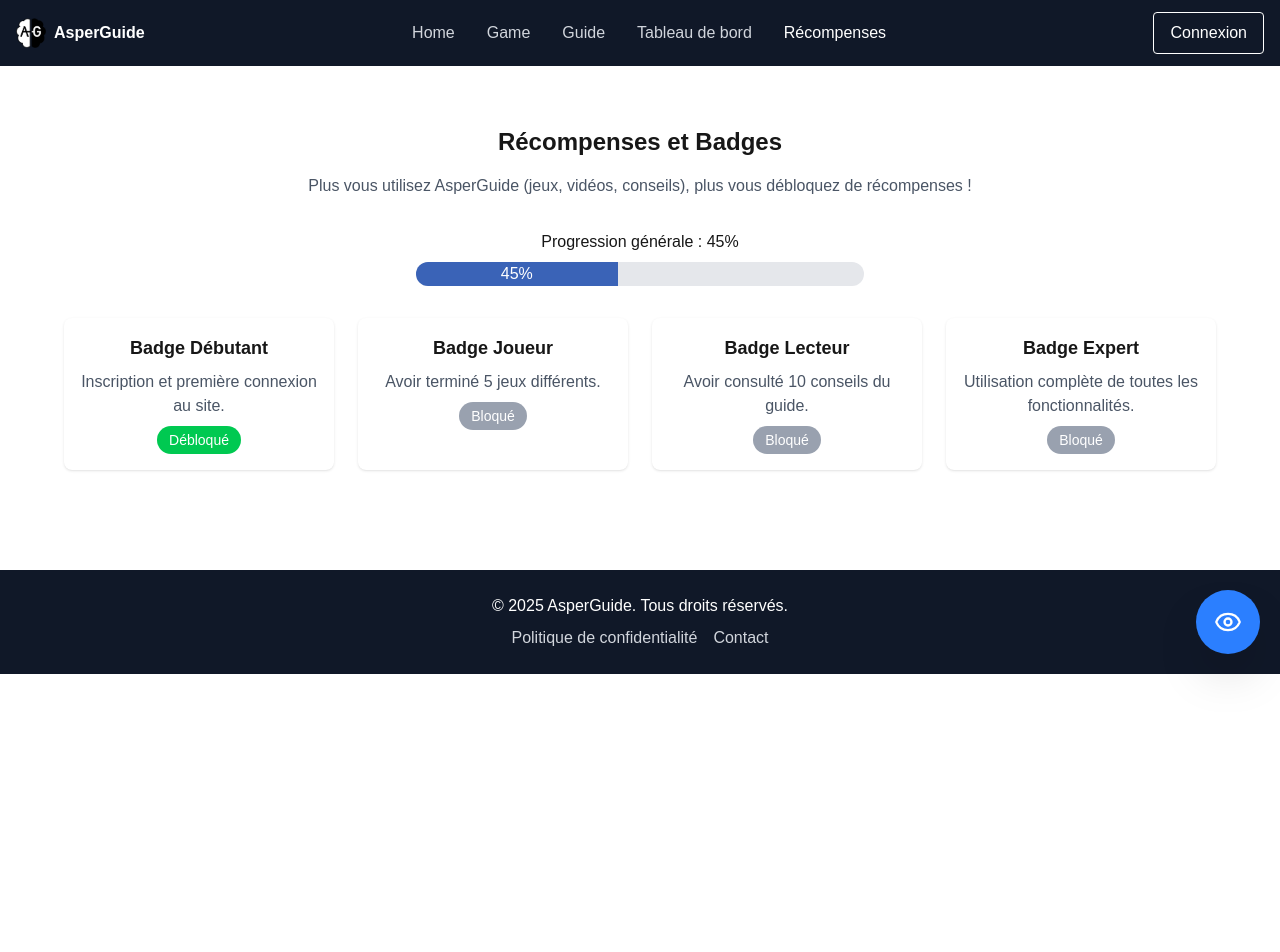
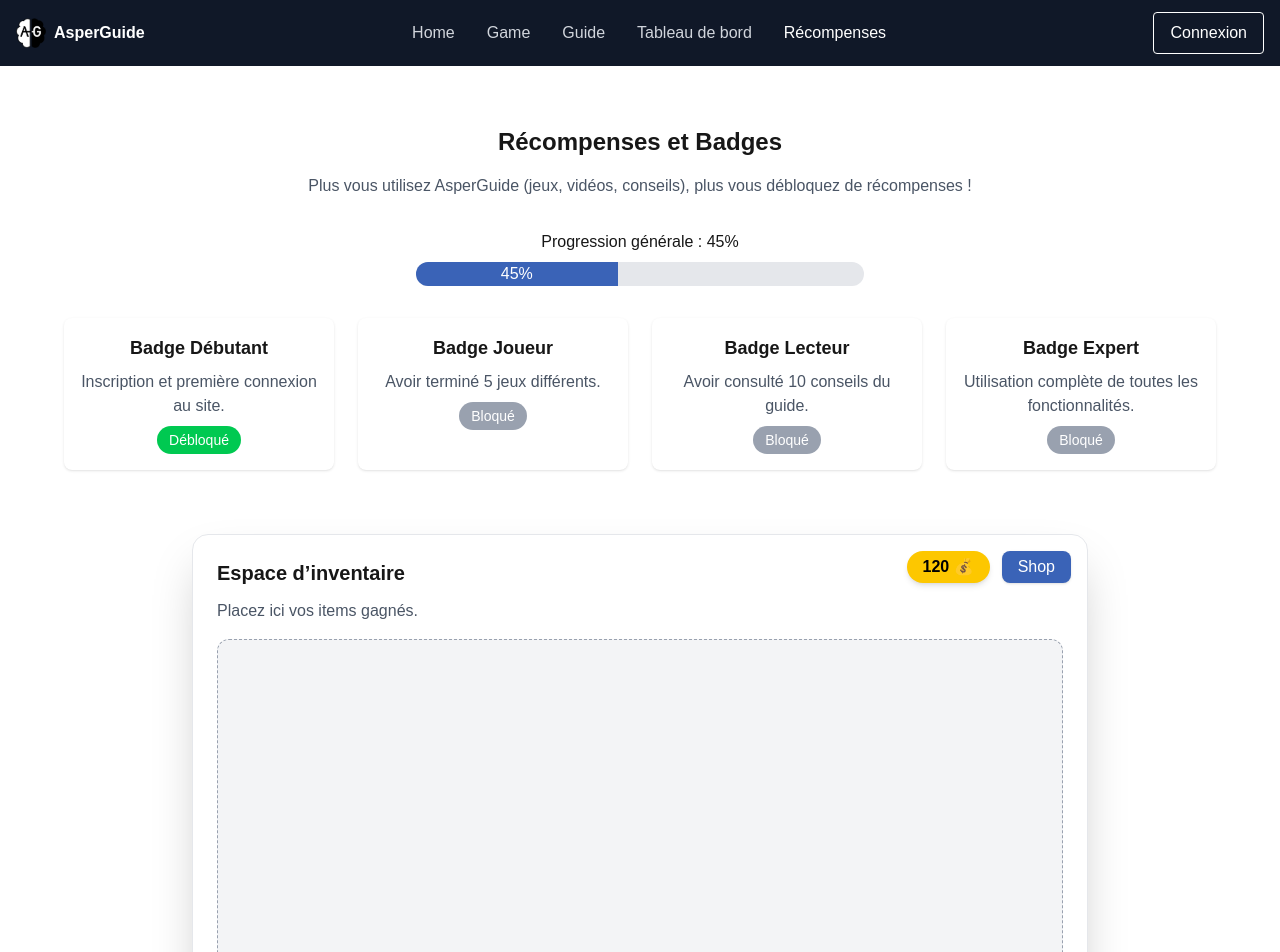
Before and after one commit to Asperguide/front, a Next.js app in the folder asperguide/: page /rewards in a window 1280 px wide. Shown: the top 952 px of the page. Before the commit the page ends 800 px from the top, so only its background shows below. Built offline with nearby package versions, Linux system fonts and the light colour scheme.

Commit message:
[ADD] zone for item rewards

```diff
--- a/asperguide/app/rewards/page.tsx
+++ b/asperguide/app/rewards/page.tsx
@@ -1,18 +1,25 @@
 'use client';
 
+import { useState } from 'react';
+
 export default function RewardsPage() {
+  const [shopOpen, setShopOpen] = useState(false);
+  const [credits, setCredits] = useState(120);
+
   return (
     <main className="p-5">
       <section className="py-5" aria-labelledby="rewards-title">
         <div className="max-w-6xl mx-auto">
 
-          <h2 id="rewards-title" className="text-center text-2xl font-semibold mb-4">Récompenses et Badges</h2>
+          <h2 id="rewards-title" className="text-center text-2xl font-semibold mb-4">
+            Récompenses et Badges
+          </h2>
           <p className="text-center mb-8 text-gray-600">
             Plus vous utilisez AsperGuide (jeux, vidéos, conseils), plus vous débloquez de récompenses !
           </p>
 
           {/* Progression */}
-          <div className="mb-8 max-w-md mx-auto" role="progressbar" aria-valuenow={45} aria-valuemin={0} aria-valuemax={100} aria-label="Progression générale">
+          <div className="mb-8 max-w-md mx-auto">
             <h5 className="text-center mb-2 font-medium">Progression générale : 45%</h5>
             <div className="w-full bg-gray-200 rounded-full h-6 overflow-hidden">
               <div
@@ -24,31 +31,82 @@ export default function RewardsPage() {
             </div>
           </div>
 
-          {/* Liste des récompenses */}
-          <div className="grid grid-cols-1 sm:grid-cols-2 md:grid-cols-4 gap-6 text-center">
-            <div className="bg-white shadow rounded-lg p-4" role="region" aria-label="Badge Débutant : Débloqué">
+          {/* Liste des badges */}
+          <div className="grid grid-cols-1 sm:grid-cols-2 md:grid-cols-4 gap-6 text-center mb-12">
+            <div className="bg-white shadow rounded-lg p-4">
               <h5 className="text-lg font-semibold mb-2">Badge Débutant</h5>
               <p className="text-gray-600 mb-2">Inscription et première connexion au site.</p>
               <span className="inline-block bg-green-500 text-white text-sm px-3 py-1 rounded-full">Débloqué</span>
             </div>
 
-            <div className="bg-white shadow rounded-lg p-4" role="region" aria-label="Badge Joueur : Bloqué">
+            <div className="bg-white shadow rounded-lg p-4">
               <h5 className="text-lg font-semibold mb-2">Badge Joueur</h5>
               <p className="text-gray-600 mb-2">Avoir terminé 5 jeux différents.</p>
               <span className="inline-block bg-gray-400 text-white text-sm px-3 py-1 rounded-full">Bloqué</span>
             </div>
 
-            <div className="bg-white shadow rounded-lg p-4" role="region" aria-label="Badge Lecteur : Bloqué">
+            <div className="bg-white shadow rounded-lg p-4">
               <h5 className="text-lg font-semibold mb-2">Badge Lecteur</h5>
               <p className="text-gray-600 mb-2">Avoir consulté 10 conseils du guide.</p>
               <span className="inline-block bg-gray-400 text-white text-sm px-3 py-1 rounded-full">Bloqué</span>
             </div>
 
-            <div className="bg-white shadow rounded-lg p-4" role="region" aria-label="Badge Expert : Bloqué">
+            <div className="bg-white shadow rounded-lg p-4">
               <h5 className="text-lg font-semibold mb-2">Badge Expert</h5>
               <p className="text-gray-600 mb-2">Utilisation complète de toutes les fonctionnalités.</p>
               <span className="inline-block bg-gray-400 text-white text-sm px-3 py-1 rounded-full">Bloqué</span>
             </div>
+          </div>
+
+          {/* --- Grand rectangle de placement (Inventaire) --- */}
+          <div className="relative max-w-4xl mx-auto bg-white shadow-2xl rounded-2xl p-6 mt-16 h-[500px] border border-gray-200">
+
+            {/* Crédit + bouton shop en haut à droite */}
+            <div className="absolute top-4 right-4 flex items-center gap-3">
+
+              {/* Crédit */}
+              <div className="bg-yellow-400 text-black px-4 py-1 rounded-full font-semibold shadow-md">
+                {credits} 💰
+              </div>
+
+              {/* Bouton Shop */}
+              <button
+                onClick={() => setShopOpen(!shopOpen)}
+                className="bg-primary text-white px-4 py-1 rounded-lg shadow font-medium hover:opacity-80 transition"
+              >
+                Shop
+              </button>
+            </div>
+
+            <h3 className="text-xl font-semibold mb-3">Espace d’inventaire</h3>
+            <p className="text-gray-600 mb-4">
+              Placez ici vos items gagnés.
+            </p>
+
+            {/* Zone de placement */}
+            <div
+              className="w-full h-[380px] bg-gray-100 rounded-xl border border-dashed border-gray-400"
+            >
+              {/* Ici seront placés les items (drag + drop plus tard) */}
+            </div>
+
+            {/* Menu shop flottant */}
+            {shopOpen && (
+              <div className="absolute top-16 right-4 w-52 bg-white shadow-lg rounded-lg border p-4 z-20">
+                <h4 className="font-semibold mb-2">Boutique</h4>
+
+                <button className="w-full bg-gray-100 hover:bg-gray-200 transition px-3 py-2 rounded text-left">
+                  voiture — 80 crédits
+                </button>
+                <button className="w-full bg-gray-100 hover:bg-gray-200 transition px-3 py-2 rounded text-left mt-2">
+                  chapeau — 50 crédits
+                </button>
+                <button className="w-full bg-gray-100 hover:bg-gray-200 transition px-3 py-2 rounded text-left mt-2">
+                  Item surprise — 30 crédits
+                </button>
+              </div>
+            )}
+
           </div>
         </div>
       </section>
```
